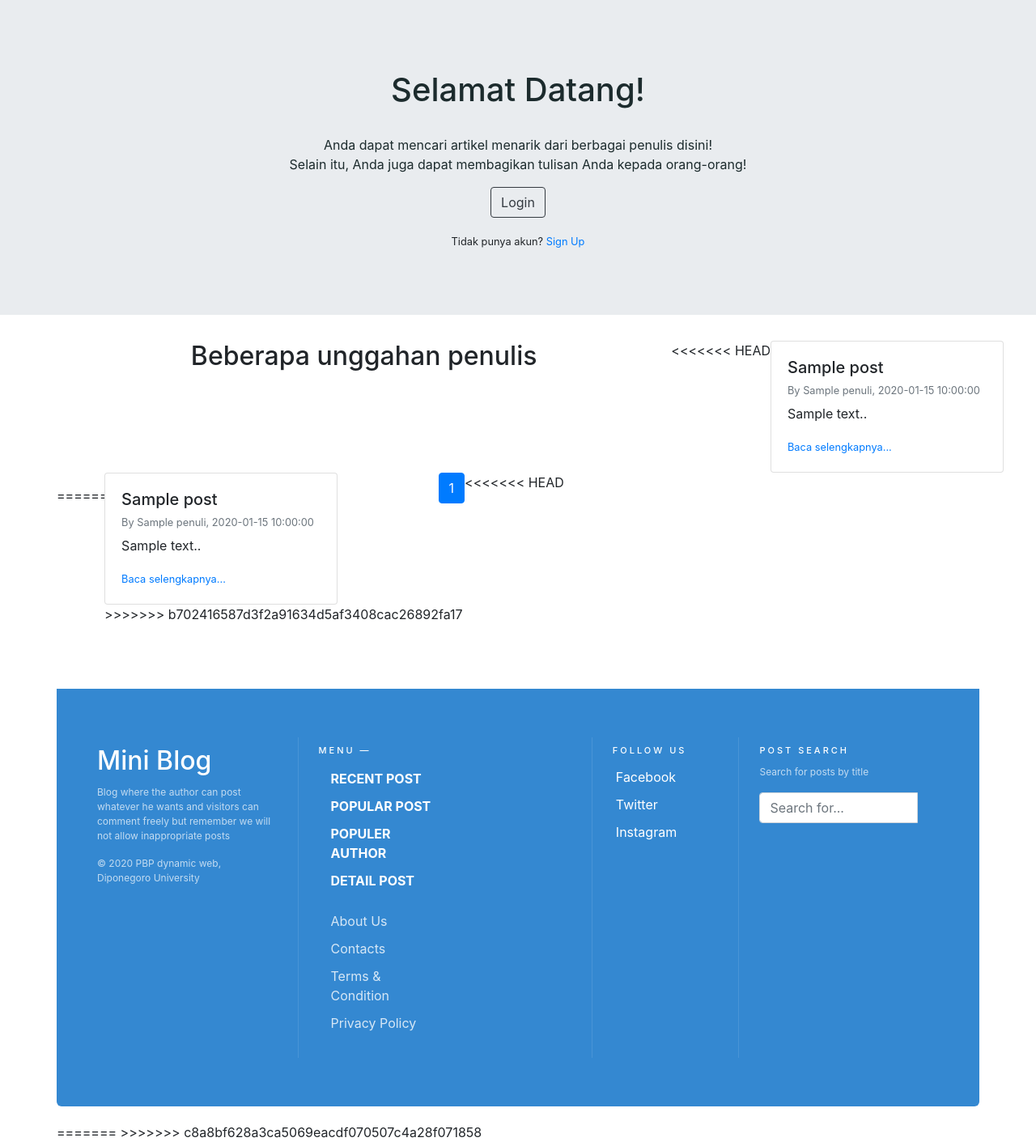
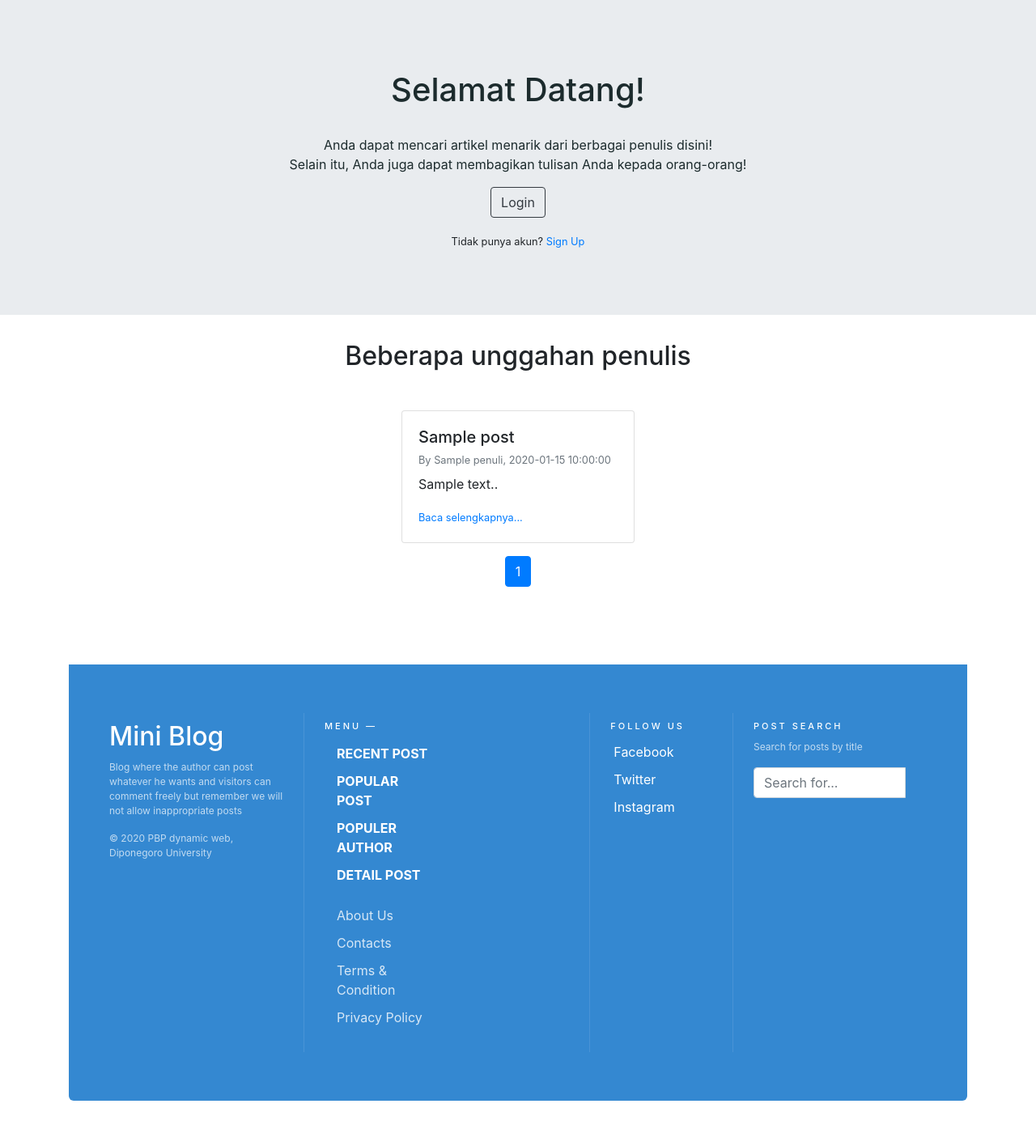
Before and after one commit to lymau/mini-blog-apps, a PHP site: page / in a window 1280 px wide. Shown: the part 57-1468 px from the top of the page at 81% size. After the commit the page ends 1417 px from the top, so only its background shows below. Run offline with PHP 8.4, Linux system fonts and the light colour scheme; tables that the repository leaves empty or names only in its code hold one stand-in row (values such as "Sample post"); some libraries are stand-ins or nearby versions.

Commit message:
modified:   index.php

```diff
--- a/index.php
+++ b/index.php
@@ -56,54 +56,6 @@ include_once 'template/meta.html';
         <div class="col">
             <h2 class="text-center">Beberapa unggahan penulis</h2>
         </div>
-<<<<<<< HEAD
-        <?php
-        $dataperhalaman = 3;
-        if (isset($_GET["halaman"])) {
-            $aktif = $_GET["halaman"];
-        } else {
-            $aktif = 1;
-        }
-        $awaldata = ($dataperhalaman * $aktif) - $dataperhalaman;
-        $raw = mysqli_query($conn, "SELECT * FROM post");
-        $result = mysqli_query($conn, "SELECT * FROM post LIMIT $awaldata,$dataperhalaman");
-        $data = mysqli_num_rows($raw);
-        $halaman = ($data/$dataperhalaman);
-        ?>
-        <div class="row justify-content-center">
-            <?php while ($row = mysqli_fetch_assoc($result)) : ?>
-                <div class="col-auto">
-                    <div class="card" style="width: 18rem;">
-                        <div class="card-body">
-                            <h5 class="card-title"><?= $row["judul"] ?></h5>
-                            <?php $idpenulis = $row["idpenulis"];
-                            $penulis = mysqli_fetch_assoc(mysqli_query($conn, "SELECT nama FROM penulis WHERE idpenulis=$idpenulis"));
-                            $namapenulis = $penulis["nama"] ?>
-                            <h6 class="card-subtitle mb-2 text-muted"><small>By <?= $namapenulis ?>, <?= $row["tgl_insert"] ?><br></small></h6>
-                            <p class="card-text"><?php echo_length($row["isipost"], 30); ?>.</p>
-                            <small><a href="singlepost.php?idpost=<?= $row["idpost"] ?>">Baca selengkapnya...</a></small>
-                        </div>
-                    </div>
-                </div>
-            <?php endwhile; ?>
-        </div>
-        <div class="row">
-            <p> </p>
-        </div>
-        <div class="row">
-            <div class="col">
-                <nav aria-label="Page navigation example">
-                    <ul class="pagination justify-content-center">
-                        <?php for ($i = 1; $i <= $halaman; $i++):
-                            if ($i == $aktif) : ?>
-                                <li class="page-item active"><a class="page-link" href="?halaman=<?php echo $i ?> "><?php echo $i; ?></a></li>
-                            <?php else : ?>
-                                <li class="page-item"><a class="page-link" href="?halaman=<?php echo $i ?> "><?php echo $i; ?></a></li>
-                        <?php endif; ?>
-                        <?php endfor; ?>
-                    </ul>
-                </nav>
-=======
     </div>
     <div class="row">
         <p><br></p>
@@ -135,7 +87,6 @@ include_once 'template/meta.html';
                         <small><a href="singlepost.php?idpost=<?= $row["idpost"] ?>">Baca selengkapnya...</a></small>
                     </div>
                 </div>
->>>>>>> b702416587d3f2a91634d5af3408cac26892fa17
             </div>
         <?php endwhile; ?>
     </div>
@@ -157,15 +108,7 @@ include_once 'template/meta.html';
             </nav>
         </div>
     </div>
-<<<<<<< HEAD
-</div>
-
-<?php
-include_once 'template/footer.html';
-?>
-=======
 
 <?php
     include_once 'template/footer.html';
    ?>
->>>>>>> c8a8bf628a3ca5069eacdf070507c4a28f071858
```
